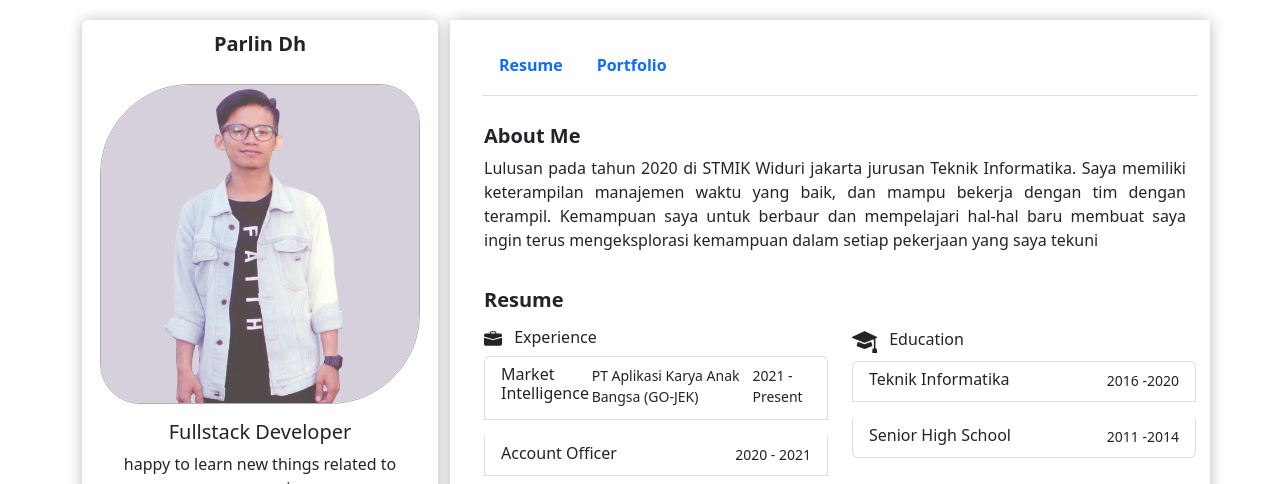
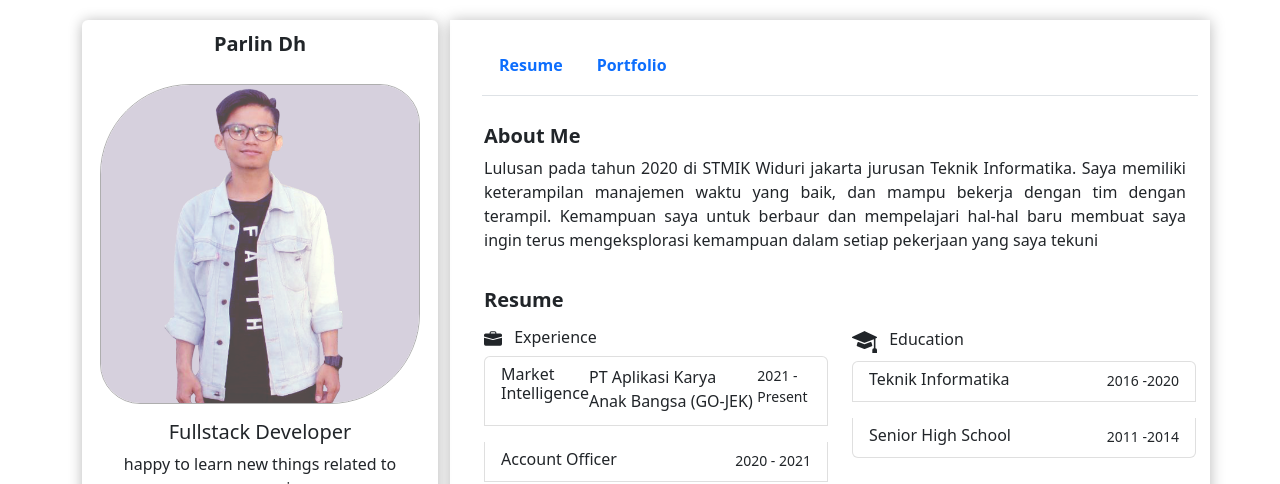
Before and after one commit to parlinduha/parlinduha.github.io, a website: page index.html in a window 1280 px wide. Shown: the top 484 px of the page. Drawn offline with nearby package versions, Linux system fonts and the light colour scheme.

Commit message:
modify experience 1-1

```diff
--- a/index.html
+++ b/index.html
@@ -206,8 +206,8 @@
                                 aria-expanded="false"
                                 aria-controls="multiCollapseExample1 multiCollapseExample2"
                               >
-                                <h6 class="mb-1">Market Intelligence</h6>
-                                <small class="mb-1">PT Aplikasi Karya Anak Bangsa (GO-JEK)</small>
+                                <h6 class="mb-1">Market Intelligence</h6><br>
+                                <h7 class="mb-1">PT Aplikasi Karya Anak Bangsa (GO-JEK)</h7>
                                 <small>2021 - Present</small>
                               </div>
                               <div class="row">
```
